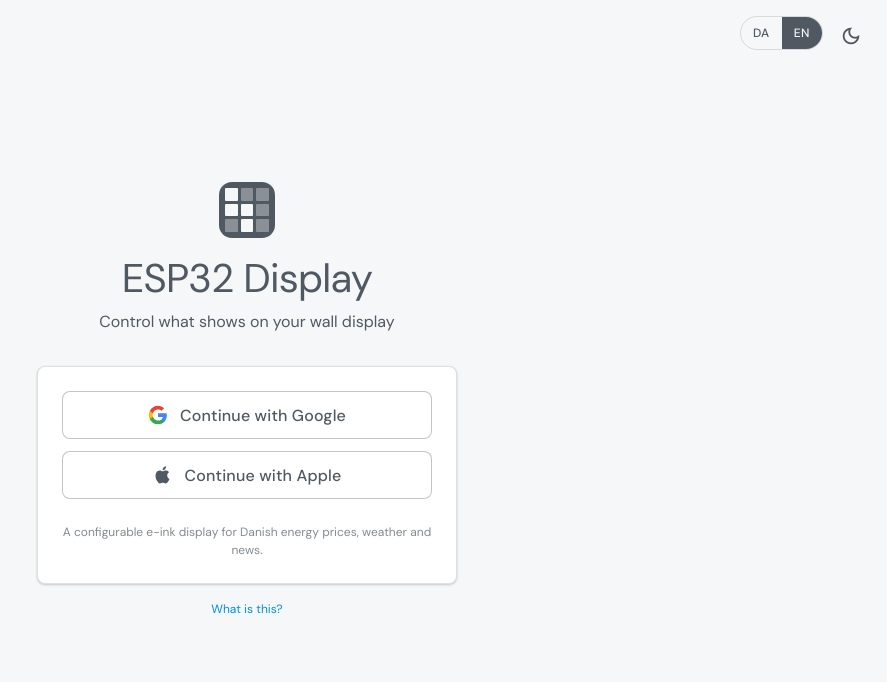
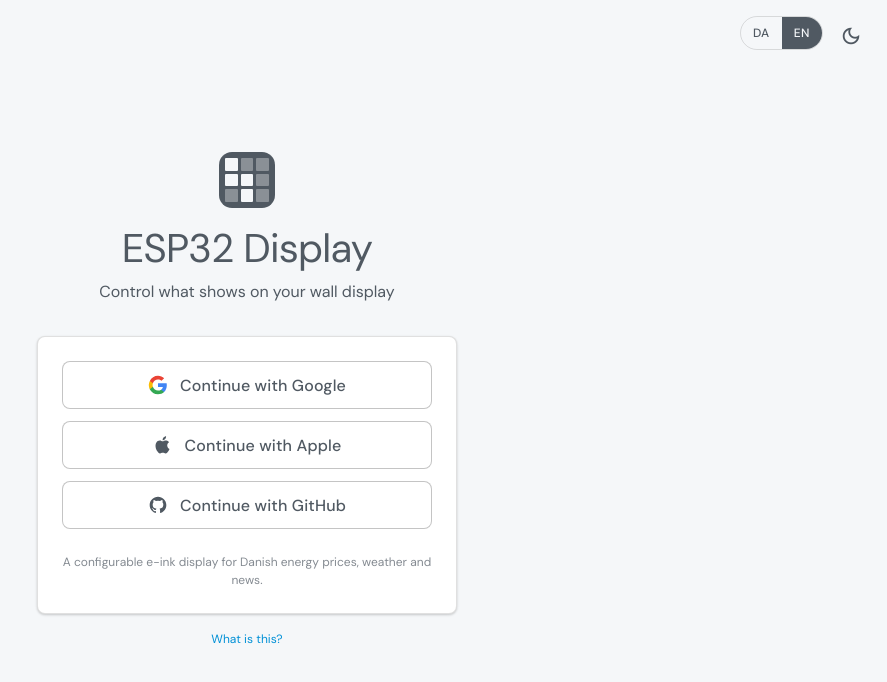
Before and after one commit to scottlinddk/ESP32-e-ink-system, a React (Vite) app in the folder frontend/: page / in a window 1280 px wide. Shown: the top 682 px of the page, without its empty margins (393-1280 px from the left). Built offline with nearby package versions, Linux system fonts and the light colour scheme; no server answers.

Commit message:
feat: add GitHub sign-in option and corresponding UI elements

```diff
--- a/frontend/src/lib/strings.ts
+++ b/frontend/src/lib/strings.ts
@@ -11,6 +11,7 @@ export const STRINGS = {
     // login
     signInGoogle: "Continue with Google",
     signInApple: "Continue with Apple",
+    signInGithub: "Continue with GitHub",
     signingIn: "Signing in…",
     loginOr: "or",
     whatIsThis: "What is this?",
@@ -191,6 +192,7 @@ export const STRINGS = {
     tagline: "Bestem hvad der vises på dit vægdisplay",
     signInGoogle: "Fortsæt med Google",
     signInApple: "Fortsæt med Apple",
+    signInGithub: "Fortsæt med GitHub",
     signingIn: "Logger ind…",
     loginOr: "eller",
     whatIsThis: "Hvad er det?",
--- a/frontend/src/pages/LoginPage.tsx
+++ b/frontend/src/pages/LoginPage.tsx
@@ -41,6 +41,14 @@ function AppleGlyph() {
   );
 }
 
+function GitHubGlyph() {
+  return (
+    <svg viewBox="0 0 24 24" aria-hidden="true" fill="currentColor">
+      <path d="M12 2C6.477 2 2 6.477 2 12c0 4.418 2.865 8.166 6.839 9.489.5.092.682-.217.682-.482 0-.237-.009-.868-.013-1.703-2.782.604-3.369-1.341-3.369-1.341-.454-1.154-1.11-1.461-1.11-1.461-.908-.62.069-.608.069-.608 1.003.07 1.531 1.03 1.531 1.03.892 1.529 2.341 1.087 2.91.832.092-.647.35-1.088.636-1.338-2.22-.253-4.555-1.11-4.555-4.943 0-1.091.39-1.984 1.029-2.683-.103-.253-.446-1.27.098-2.647 0 0 .84-.269 2.75 1.025A9.578 9.578 0 0 1 12 6.836a9.59 9.59 0 0 1 2.504.337c1.909-1.294 2.747-1.025 2.747-1.025.546 1.377.202 2.394.1 2.647.64.699 1.028 1.592 1.028 2.683 0 3.842-2.339 4.687-4.566 4.935.359.309.678.919.678 1.852 0 1.336-.012 2.415-.012 2.743 0 .267.18.578.688.48C19.138 20.163 22 16.418 22 12c0-5.523-4.477-10-10-10z" />
+    </svg>
+  );
+}
+
 export function LoginPage() {
   const app = useApp();
   const t = app.t;
@@ -48,7 +56,7 @@ export function LoginPage() {
   const [loading, setLoading] = useState<string | null>(null);
   const [error, setError] = useState(false);
 
-  async function go(provider: 'google' | 'apple') {
+  async function go(provider: 'google' | 'apple' | 'github') {
     if (!isLoaded || !signIn) return;
     setError(false);
     setLoading(provider);
@@ -115,6 +123,14 @@ export function LoginPage() {
               {loading === 'apple' ? <Spinner /> : <AppleGlyph />}
               {loading === 'apple' ? t.signingIn : t.signInApple}
             </button>
+            <button
+              className="btn--oauth btn"
+              onClick={() => go('github')}
+              disabled={!!loading}
+            >
+              {loading === 'github' ? <Spinner /> : <GitHubGlyph />}
+              {loading === 'github' ? t.signingIn : t.signInGithub}
+            </button>
           </div>
           <div className="login__foot">{t.loginFoot}</div>
         </Card>
```
